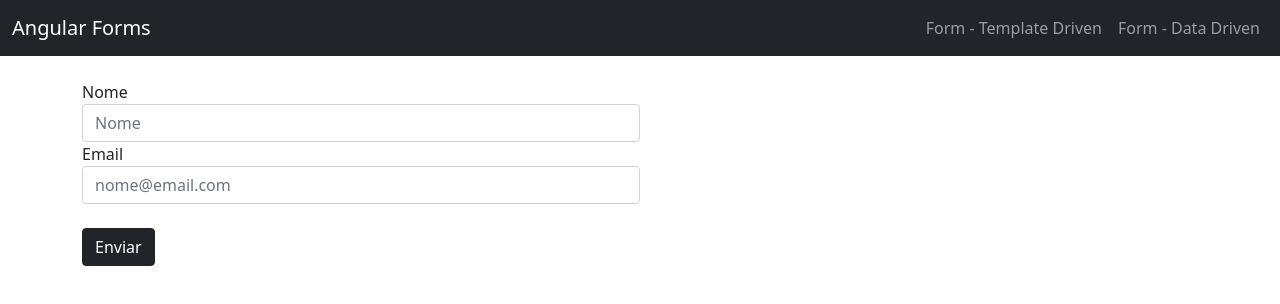
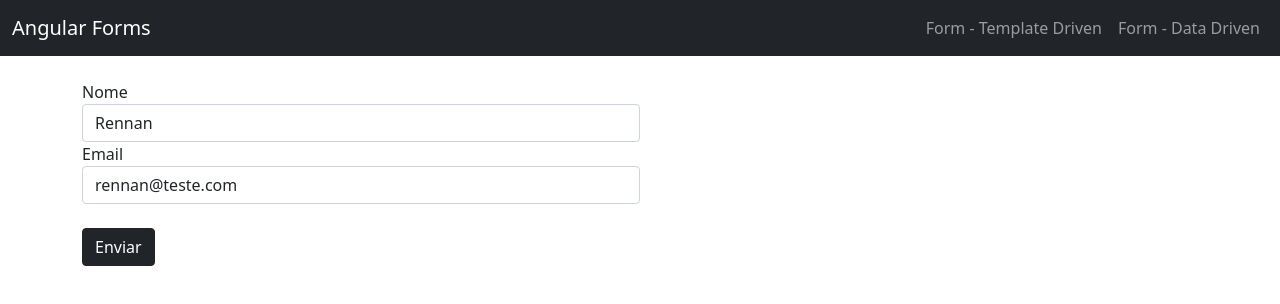
Before and after one commit to rennanmserenza/Angular, an Angular app in the folder forms/: page /templateForm in a window 1280 px wide. Shown: the top 304 px of the page. Built offline with nearby package versions, Linux system fonts and the light colour scheme.

Commit message:
[UPDATE] TWO WAY DATA BINDING WITH FORMS

```diff
--- a/forms/src/app/template-form/template-form.component.html
+++ b/forms/src/app/template-form/template-form.component.html
@@ -2,11 +2,12 @@
 	<br>
 	<div class="form-group col-6">
 		<label for="nome">Nome</label>
-		<input type="text" class="form-control" id="nome" placeholder="Nome" name="nome" ngModel>
+		<input type="text" class="form-control" id="nome" placeholder="Nome" name="nome" [(ngModel)]="usuario.nome">
 	</div>
 	<div class="form-group col-6">
 		<label for="email">Email</label>
-		<input type="email" class="form-control" id="email" placeholder="nome@email.com" name="email" ngModel>
+		<input type="email" class="form-control" id="email" placeholder="nome@email.com" name="email"
+			[(ngModel)]="usuario.email" l>
 	</div>
 	<br>
 	<button type="submit" class="btn btn-dark">Enviar</button>
--- a/forms/src/app/template-form/template-form.component.ts
+++ b/forms/src/app/template-form/template-form.component.ts
@@ -6,11 +6,18 @@ import { Component, OnInit } from '@angular/core';
 	styleUrls: ['./template-form.component.css'],
 })
 export class TemplateFormComponent implements OnInit {
+	usuario: any = {
+		nome: 'Rennan',
+		email: 'rennan@teste.com',
+	};
+
 	constructor() {}
 
 	ngOnInit(): void {}
 
 	onSubmit(form: any) {
 		console.log(form);
+
+		console.log(this.usuario);
 	}
 }
```
